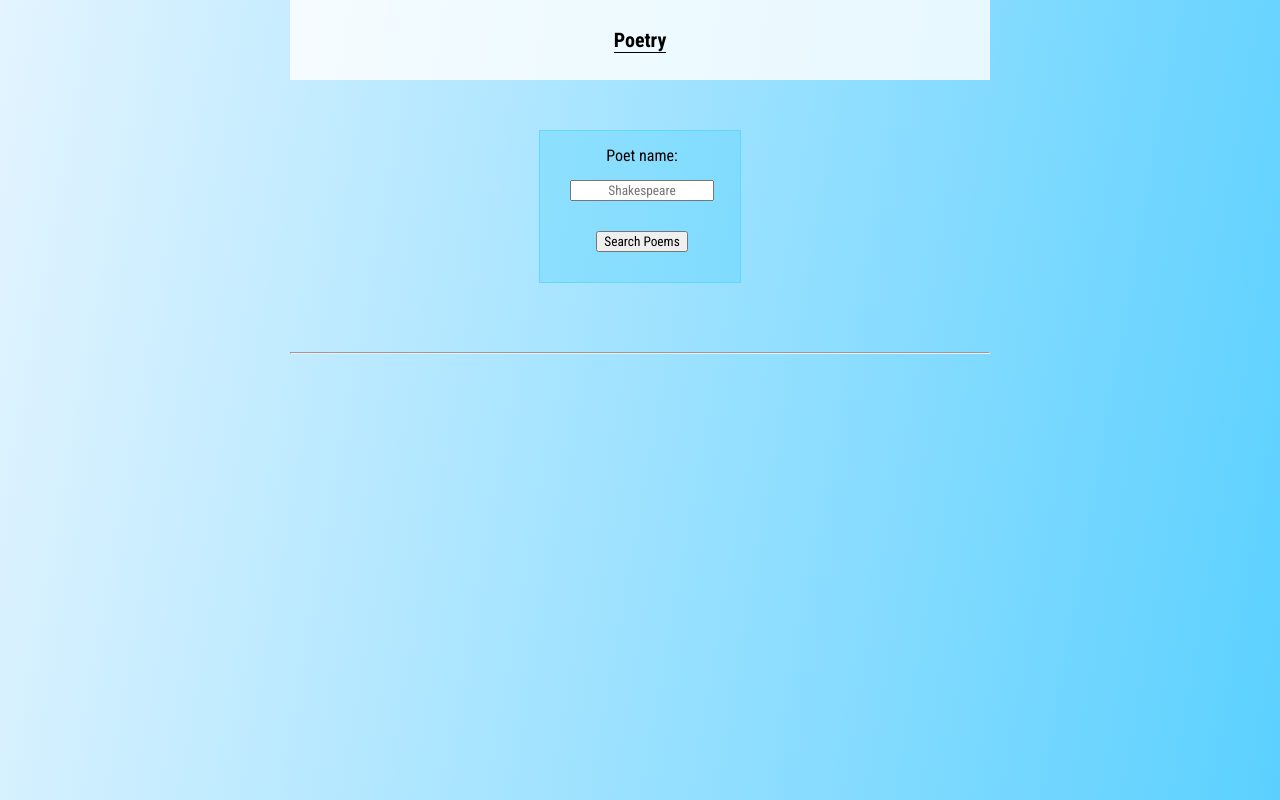
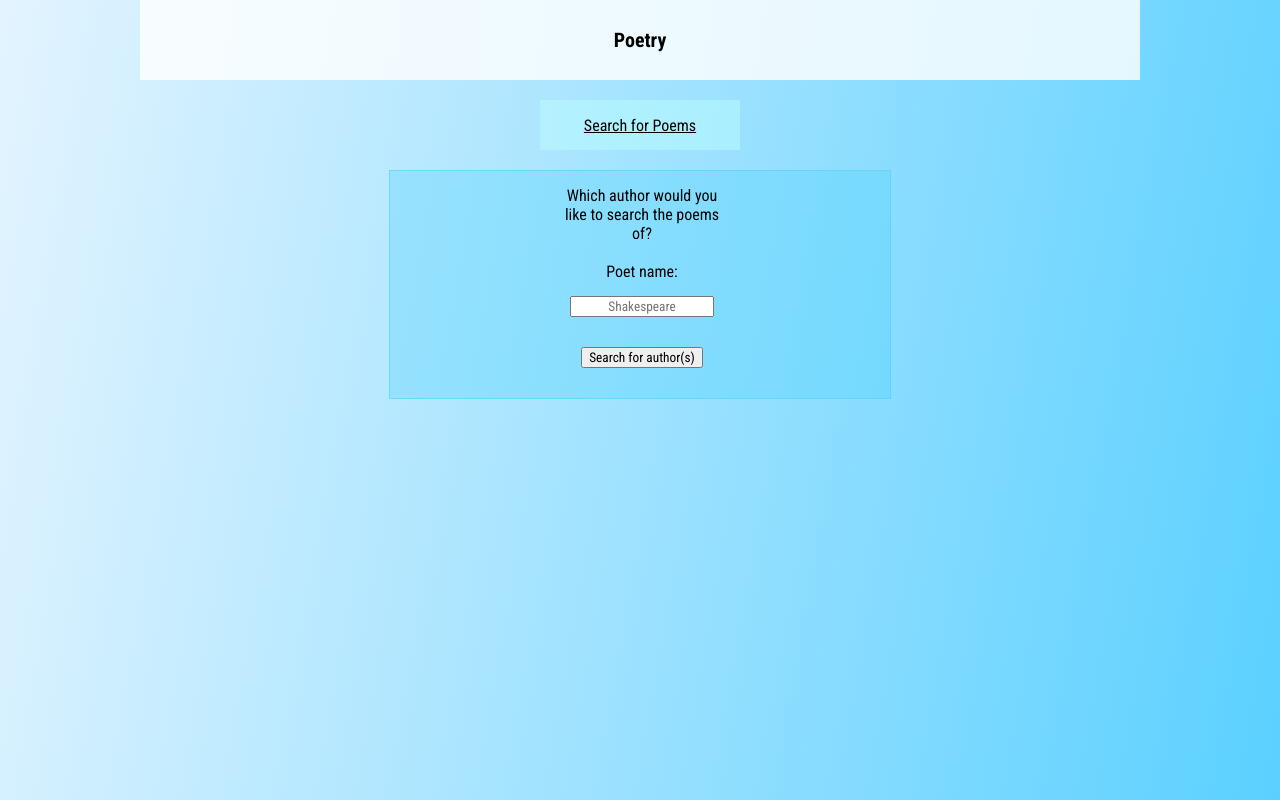
Before and after one commit to S-EgeCaliskan/poetry, a React (Create React App) app: page / in a window 1280 px wide. Built offline with nearby package versions, Linux system fonts and the light colour scheme; no server answers.

Commit message:
added fetchpoem hook; improved styling; bettered the ui/ux

```diff
--- a/src/App.js
+++ b/src/App.js
@@ -1,11 +1,10 @@
-import Navbar from './Navbar';
-import FetchPoet from './FetchPoet';
-
+import Navbar from './Components/Navbar';
+import Home from './Components/Home';
 function App() {
   return (
     <div className="App">
       <Navbar />
-      <FetchPoet />
+      <Home />
     </div>
   );
 }
--- /dev/null
+++ b/src/Components/Home.js
@@ -0,0 +1,25 @@
+import FetchPoet from "../CustomHooks/FetchPoet";
+import FetchPoem from "../CustomHooks/FetchPoem";
+import { useState } from "react";
+
+const Home = () => {
+    const [toggle, setToggle] = useState(true)
+
+    const handleToggle = () => {
+        setToggle(!toggle)
+    }
+    return (
+        <>
+            <div className="search-selector" onClick={handleToggle}>
+                {toggle && <>Search for Poems</>}
+                {!toggle && <>Search for Poets</>}
+            </div>
+            <div className="search-field">
+                {toggle && <FetchPoet />}
+                {!toggle && <FetchPoem />}
+            </div>
+        </>
+    );
+}
+
+export default Home;
--- a/src/Navbar.js
+++ b/src/Components/Navbar.js
@@ -1,4 +1,3 @@
-
 const Navbar = () => {
     return (
         <div className="navbar-container">
--- /dev/null
+++ b/src/CustomHooks/FetchPoem.js
@@ -0,0 +1,75 @@
+import { useEffect, useState } from "react";
+import Poems from "../Components/Poems";
+
+const FetchPoem = () => {
+
+    const [poemName, setPoemName] = useState(null)
+    const [isFetching, setIsFetching] = useState(false)
+    const [isError, setIsError] = useState(false)
+    const [poem, SetPoem] = useState(null)
+
+
+    const handleSubmit = (e) => {
+
+        e.preventDefault();
+
+        const form = e.target;
+        const formData = new FormData(form)
+        const entry = Object.fromEntries(formData.entries())
+
+        const searchRule = (poemName !== entry.poemName && entry.poemName.length > 2)
+
+        if (entry.poemName.length < 3) {
+            window.alert("Search must include at least 3 characters.")
+        }
+
+        if (searchRule) {
+            setPoemName(entry.poemName);
+            setIsFetching(true)
+            setIsError(false)
+        }
+    }
+    useEffect(() => {
+        fetch(`https://poetrydb.org/title/${poemName}`)
+            .then((res) => {
+                return res.json()
+            }).then((data) => {
+                if (data.status !== 404) {
+                    SetPoem(data)
+                } else {
+                    return Promise.reject("no result")
+                }
+                setIsFetching(false)
+            }).catch((err) => {
+                console.log(err);
+                setIsFetching(false)
+                setIsError(true)
+            })
+
+    }, [poemName])
+
+    return (
+        <>
+            <div className="poem-search">
+                <form action="post" onSubmit={handleSubmit}>
+                    <label>
+                        Type the name of the poem that you would like to search.
+                        <br />
+                        <br />
+                        Poem name:
+                        <input type="text" name="poemName" required={true} placeholder="The Raven" />
+                        <button type='submit'> Search for poem(s) </button>
+                    </label>
+                </form>
+            </div>
+
+            {(isError && poemName !== null) && <h2 className="error-info">No results for {poemName} </h2>}
+
+            {isFetching && <p className="poem"> Fetching your poem </p>}
+
+            {(poem && !isError && !isFetching) && < Poems poems={poem} />}
+        </>
+    );
+}
+
+export default FetchPoem;
--- a/src/FetchPoet.js
+++ b/src/CustomHooks/FetchPoet.js
@@ -1,5 +1,6 @@
 import { useEffect, useState } from "react";
-import Poems from "./Poems";
+import Poems from "../Components/Poems";
+
 
 const FetchPoet = () => {
     const [poems, setPoems] = useState(null)
@@ -50,21 +51,21 @@ const FetchPoet = () => {
 
     return (
         <>
-            <div className="search-container">
             <div className="author-search">
                 <form action="post" onSubmit={handleSubmit}>
                     <label>
+                        Which author would you like to search the poems of?
+                        <br />
+                        <br />
                         Poet name:
                         <input type="text" name="authorName" required={true} placeholder="Shakespeare" />
-                            <button type='submit'> Search Poems </button>
+                        <button type='submit'> Search for author(s) </button>
                     </label>
                 </form>
             </div>
-            </div >
-            <br />
-            <hr />
 
-            {(isError && authorName !== null) && <h2 className="error-info">No results for {authorName} </h2>}
+            {(isError && authorName !== null) && <h2 className="error-info">No results for {authorName} </h2>
+            }
 
             {isFetching && <p className="poem"> Fetching your poem(s) </p>}
 
--- a/src/index.css
+++ b/src/index.css
@@ -6,6 +6,14 @@
 }
 
 /*Navbar*/
+
+
+ /* small screens */
+@media screen and (max-width: 600px){
+  body{
+  background: linear-gradient(100deg, #dcf1ffcb, #1abeffb7);
+  background-attachment: fixed;
+  }
   .navbar-container{
     height: 80px;
     background-color: rgba(255, 255, 255, 0.808);
@@ -14,7 +22,6 @@
     top: 0px;
     align-items: center;
     justify-content: center;
-
   }
   .logo{
     border-bottom: 1px solid;
@@ -23,20 +30,12 @@
     text-align: center;
     font-size: 20px;
   }
-
- /* small screens */
-@media screen and (max-width: 600px){
-  body{
-  background: linear-gradient(100deg, #dcf1ffcb, #1abeffb7);
-  background-attachment: fixed;
-  }
-
   .search-container{
     display: grid;
     place-items: center;
     margin: 0 auto;
   }
-  .author-search{
+  .author-search, .poem-search{
     border: 1px solid rgba(80, 210, 250, 0.623);
     background-color: rgba(80, 210, 250, 0.322) ;
     min-width: 250px;
@@ -45,8 +44,20 @@
     justify-content: center;
     align-items: center;
     margin-top: 20px;
+    max-width: 500px;
   }
-  .author-search form{
+  .search-selector{
+    width: 200px;
+    height: 50px;
+    background-color: rgba(189, 255, 255, 0.466);
+    display: flex;
+    justify-content: center;
+    text-decoration: underline;
+    align-items: center;
+    margin-top: 20px;
+  }
+
+  form{
     max-width: 200px;
     display: flex;
     text-align: center;
@@ -61,7 +72,7 @@
   }
   .poem-container{
     border: 2px solid rgba(35, 214, 184, 0.582);
-    background-color: rgba(35, 214, 184, 0.171);
+    background-color: rgba(189, 255, 255, 0.466);
     margin: 10px 10px;
   }
   .error-info{
@@ -73,17 +84,27 @@
 
 /* big screens */
 @media screen and (min-width: 601px){
-
   body{
    background: linear-gradient(100deg, #dcf1ffcb, #1abeffb7);
    background-attachment: fixed;
-   display: flex;
    justify-content: center;
    align-items: center;
+   max-width: 1000px;
    text-align: center;
    }
    .navbar-container{
-    width: 700px;
+    height: 80px;
+    background-color: rgba(255, 255, 255, 0.808);
+    display: flex;
+    position: sticky;
+    min-width: 600px;
+    top: 0px;
+    align-items: center;
+    justify-content: center;
+  }
+    h2, h3, p{
+    text-align: center;
+    font-size: 20px;
   }
    .search-container{
     place-items: center;
@@ -92,13 +113,30 @@
     margin: 50px auto;
   }
 
-   .author-search{
+   .author-search, .poem-search{
     border: 1px solid rgba(80, 210, 250, 0.623);
     background-color: rgba(80, 210, 250, 0.322) ;
     display: flex;
     min-height: 100px;
     justify-content: center;
     align-items: center;
+    max-width: 500px;
+
+  }
+
+  .search-selector{
+    width: 200px;
+    height: 50px;
+    background-color: rgba(189, 255, 255, 0.466);
+    display: flex;
+    justify-content: center;
+    text-decoration: underline;
+    align-items: center;
+    margin: 20px auto;
+  }
+  .search-selector:hover{
+    cursor:pointer;
+    background-color: rgb(189, 255, 255);
   }
   form{
     max-width: 200px;
@@ -120,8 +158,13 @@
   }
   .poem-container{
     border: 2px solid rgba(35, 214, 184, 0.582);
-    background-color: rgba(35, 214, 184, 0.171);
+    background-color: rgba(189, 255, 255, 0.466);
+    width: auto;
     margin: 20px 10px;
+  }
+  .poem-container:hover{
+    cursor: pointer;
+    background-color: rgb(189, 255, 255);
   }
   .error-info{
     margin-top: 50px;
```
Also changed, not shown: src/FetchPoem.js (deleted, +0 -9 lines), src/Components/Poem.js (renamed from src/Poem.js), src/Components/Poems.js (renamed from src/Poems.js), 1 other file (tests, documents, lock files or other folders). Lines whose indentation alone changed are shown as unchanged.
